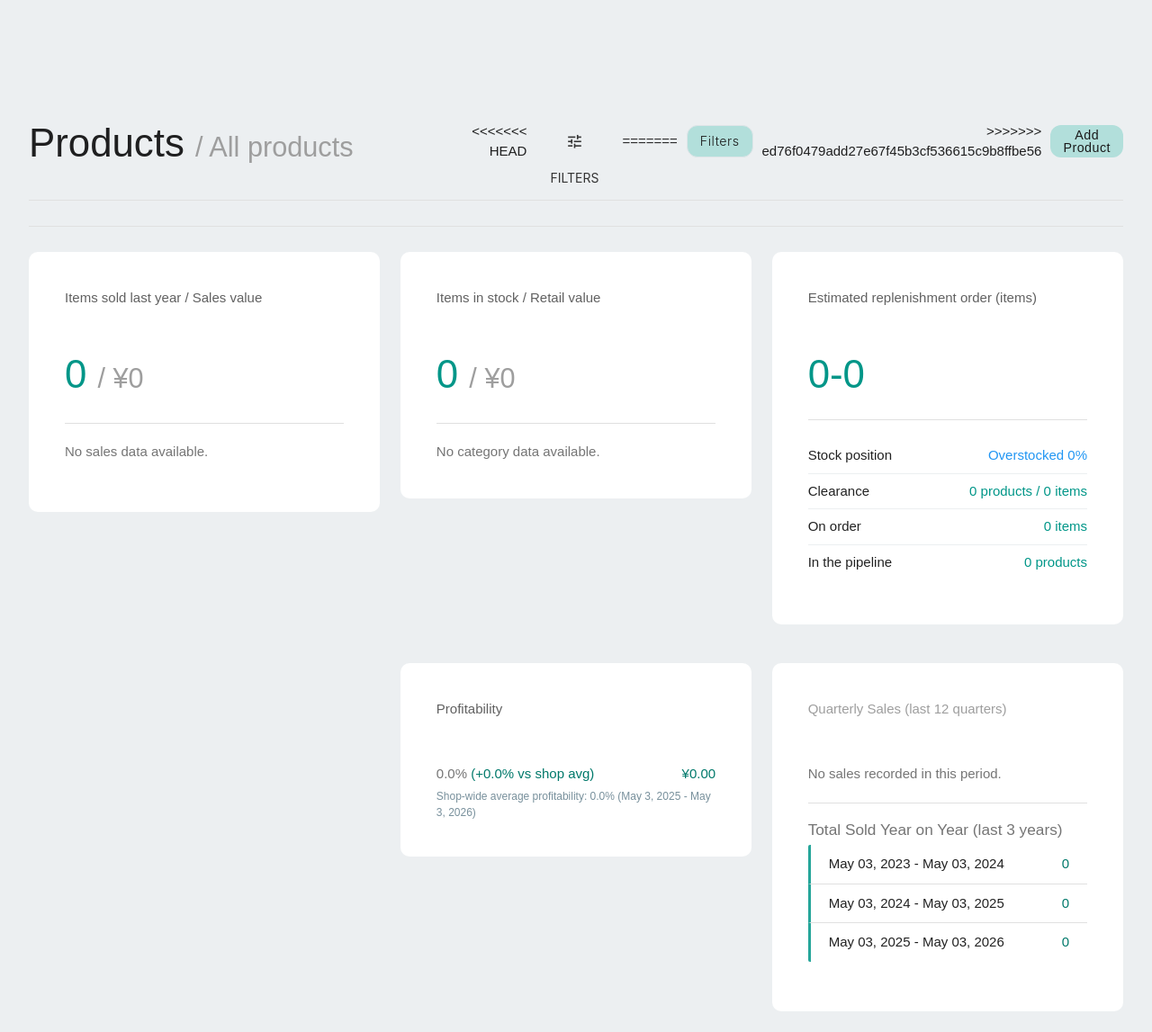
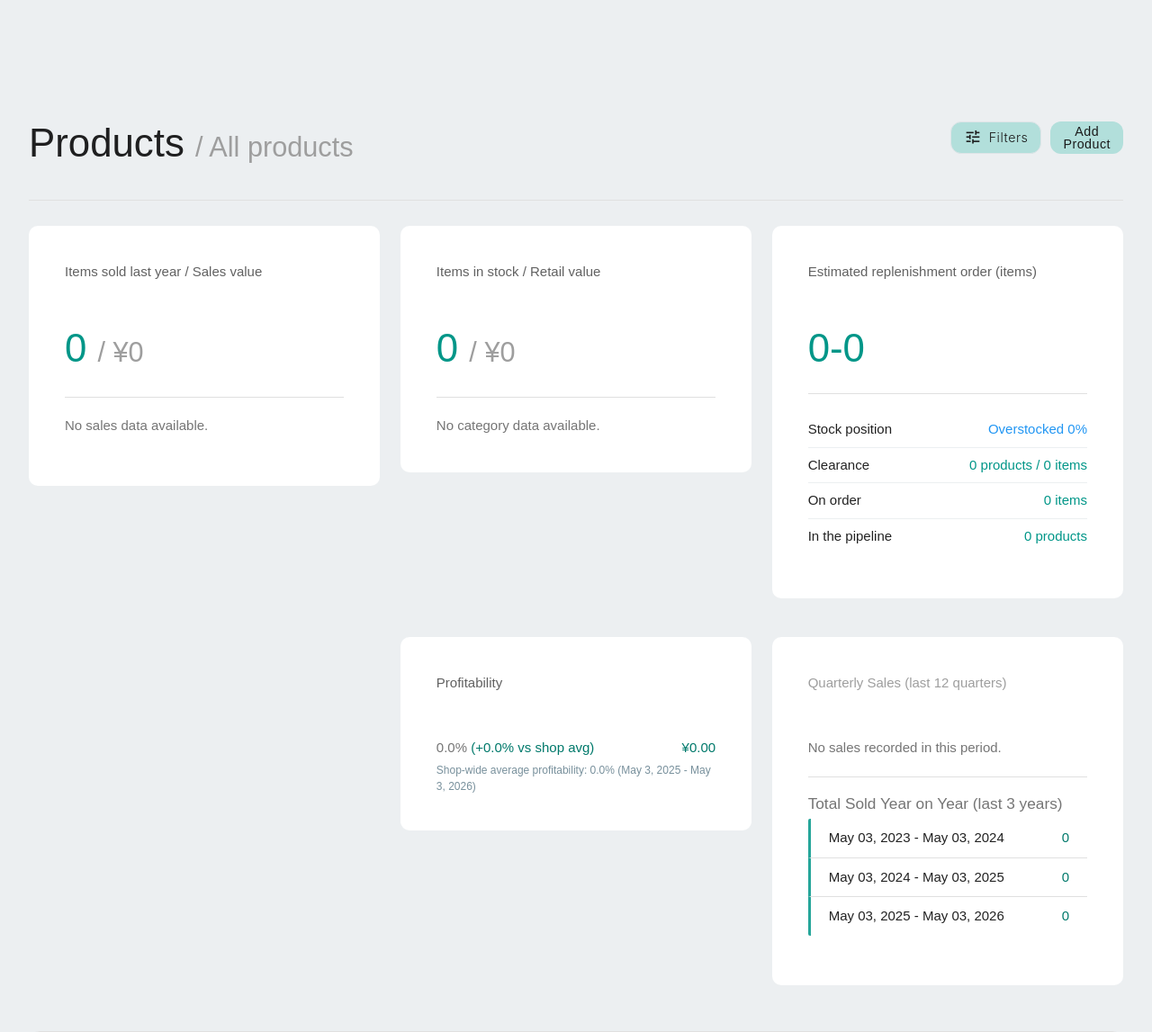
Before and after one commit to westdaddy/progressplanner, a Django app: page /products/filtered/ in a window 1280 px wide. Shown: the part 102-1249 px from the top of the page at 90% size. Run offline with Django 4.2, Linux system fonts and the light colour scheme; tables that the repository leaves empty hold one stand-in row (values such as "Sample post"); parts of the project's set-up code (start-up, migrations or seed data) failed here and were passed over; some web fonts are replaced.

Commit message:
style changes

```diff
--- a/inventory/templates/inventory/product_filtered_list.html
+++ b/inventory/templates/inventory/product_filtered_list.html
@@ -476,21 +476,18 @@
       <h3 class="page-title">Products <span class="filter-showing small-text grey-text"> / {{ showing_summary }}</span></h3>
     </div>
     <div class="col l2 right-align products-toolbar">
-<<<<<<< HEAD
-      <button type="button" class="btn-flat" data-filters-toggle aria-expanded="false"><i class="material-icons medium">tune</i> Filters</button>
-=======
-      <button type="button" class="btn btn-compact products-toolbar__filters-btn" data-filters-toggle aria-expanded="false">Filters</button>
->>>>>>> ed76f0479add27e67f45b3cf536615c9b8ffbe56
+      <button type="button" class="btn btn-compact products-toolbar__filters-btn" data-filters-toggle aria-expanded="false"><i class="material-icons medium">tune</i> Filters</button>
       <a class="btn btn-compact add-product-trigger modal-trigger" href="#add-product-modal">Add Product</a>
     </div>
 
   </div>
+
+  <div class="filter-divider"></div>
+
   <div class="filters-strip" data-active-filters-strip hidden>
     <span class="filters-strip__label">Active filters</span>
     <div class="chip-set" data-active-filters-chips></div>
   </div>
-
-  <div class="filter-divider"></div>
 
   {% if request.GET.add_product_success %}
     <div class="card-panel green lighten-5 green-text text-darken-3">Product saved successfully.</div>
@@ -605,8 +602,6 @@
       </div>
     </form>
   {% endif %}
-
-  <div class="filter-divider"></div>
 
   {% if category_filter %}
     {{ category_filter.styles|json_script:"category-style-options" }}
```
